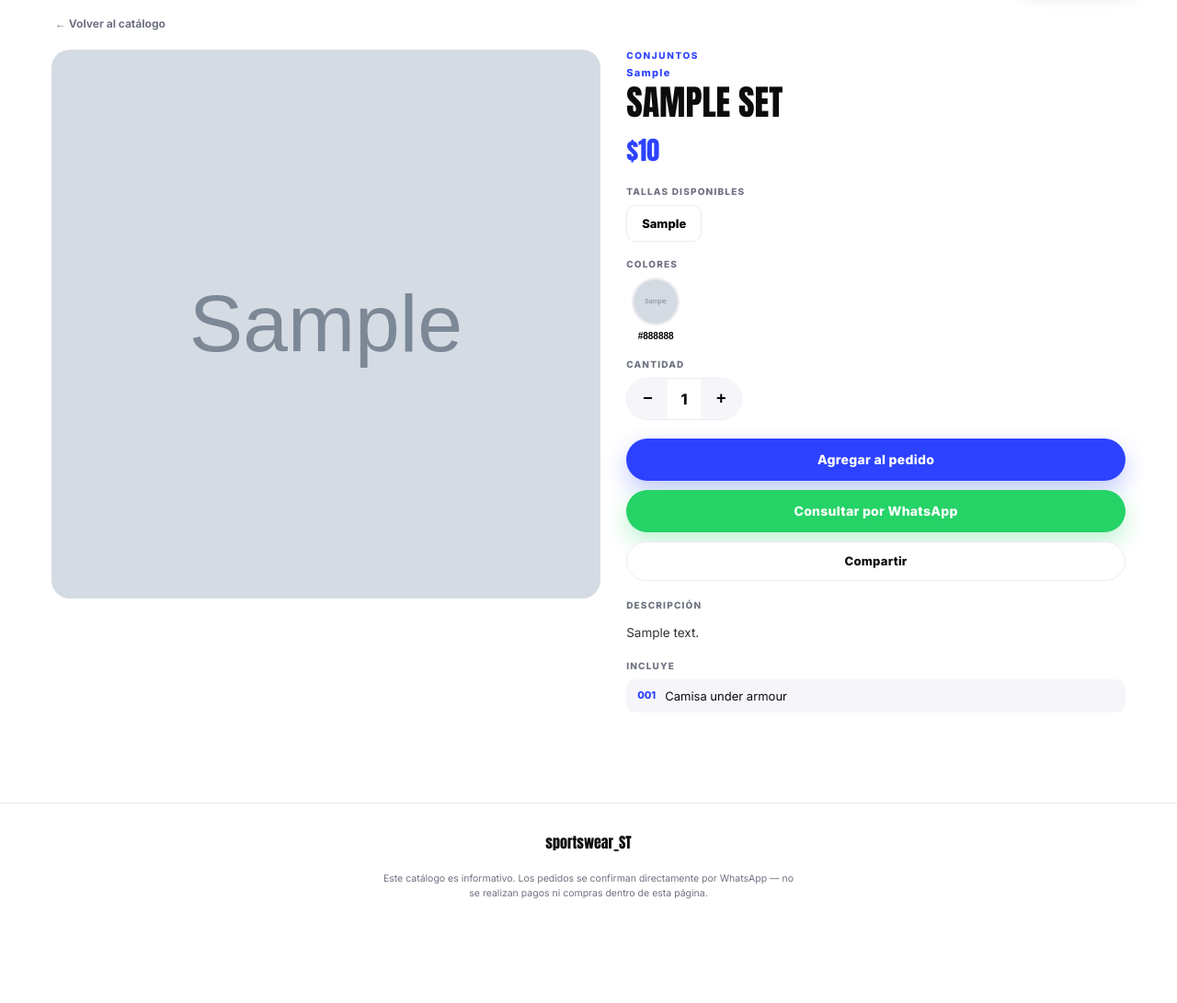
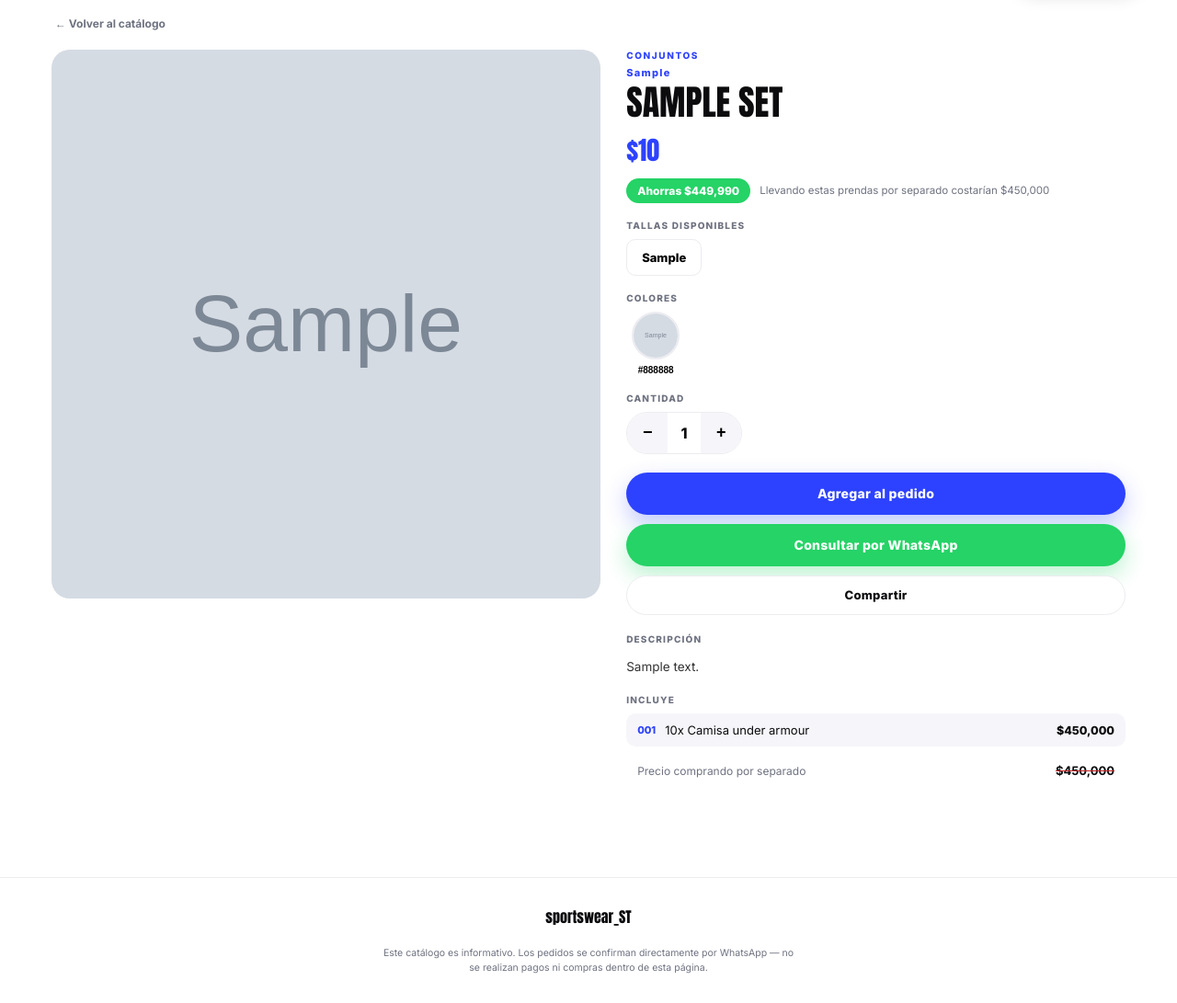
Before and after one commit to soysebasst/ropa-deportiva-app, a Flask app: a page that uses templates/catalog_product.html in a window 1280 px wide. Shown: the part 73-1164 px from the top of the page at 92% size. Before the commit the page ends 1051 px from the top, so only its background shows below. Run offline with Flask 3, Linux system fonts and the light colour scheme; data comes from the database, SQL or seed files in the repository; tables that the repository leaves empty hold one stand-in row (values such as "Sample post"); grey boxes marked "Sample" are stand-in pictures.

Commit message:
ver ahorro

```diff
--- a/app.py
+++ b/app.py
@@ -613,7 +613,7 @@ def _sets_with_cost(conn):
 
 def _set_items_detail(conn, sid):
     rows = conn.execute(
-        """SELECT si.id AS item_id, si.quantity, p.id AS product_id, p.reference, p.name, p.cost, p.image
+        """SELECT si.id AS item_id, si.quantity, p.id AS product_id, p.reference, p.name, p.cost, p.sale_price, p.image
            FROM set_items si JOIN products p ON p.id = si.product_id
            WHERE si.set_id=? ORDER BY p.reference""",
         (sid,),
@@ -1181,6 +1181,10 @@ def public_catalog_items(conn):
                 u = image_url(c["image"])
                 if u not in images:
                     images.append(u)
+        # Cuánto costarían las prendas si el cliente las comprara por separado,
+        # para mostrarle el ahorro real de llevarlas en conjunto.
+        individual_price = sum((it["sale_price"] or 0) * (it["quantity"] or 1) for it in set_items)
+        savings = individual_price - (s["sale_price"] or 0)
         items.append({
             "type": "conjunto",
             "ref": s["reference"],
@@ -1188,12 +1192,14 @@ def public_catalog_items(conn):
             "category": "Conjuntos",
             "description": s["description"] or "",
             "price": s["sale_price"],
+            "individual_price": individual_price,
+            "savings": savings,
             "image": image_url(s["image"]),
             "images": images,
             "colors": [{"name": c["color"], "image": image_url(c["image"])} for c in colors],
             "sizes": [t.strip() for t in (s["sizes"] or "").split(",") if t.strip()],
             "updated": s["updated_at"] or "",
-            "includes": [{"ref": it["reference"], "name": it["name"]} for it in set_items],
+            "includes": [{"ref": it["reference"], "name": it["name"], "sale_price": it["sale_price"], "quantity": it["quantity"]} for it in set_items],
             "url": url_for("catalog_product", reference=s["reference"]),
         })
     return items
--- a/static/catalog.css
+++ b/static/catalog.css
@@ -92,6 +92,7 @@
 .pub-card-ref{font:800 10px 'Inter',sans-serif; letter-spacing:.1em; color:var(--blue); text-decoration:none}
 .pub-card-name{font:700 14px/1.25 'Inter',sans-serif; color:var(--ink); text-decoration:none; min-height:2.4em}
 .pub-card-price{font-family:'Anton',Impact,sans-serif; font-size:19px; font-weight:400; margin-top:2px}
+.pub-savings-chip{display:inline-block; background:var(--wa); color:#fff; font:800 10px 'Inter',sans-serif; padding:3px 9px; border-radius:99px; margin-top:5px}
 .pub-sizes{font-size:10px; font-weight:700; color:var(--muted); letter-spacing:.04em}
 .pub-colors{display:flex; gap:5px; margin-top:2px}
 .pub-dot{width:14px; height:14px; border-radius:50%; border:1.5px solid var(--line); display:inline-block}
@@ -131,9 +132,15 @@
 .qty-stepper span{min-width:36px; text-align:center; font-weight:800}
 .pdp-actions{display:flex; flex-direction:column; gap:10px; margin:20px 0}
 .pdp-description{font-size:13.5px; line-height:1.7; color:#333; white-space:pre-line}
+.pdp-savings{display:flex; align-items:center; gap:10px; flex-wrap:wrap; margin:-8px 0 18px}
+.pdp-savings-badge{background:var(--wa); color:#fff; font:800 12px 'Inter',sans-serif; padding:6px 12px; border-radius:99px; white-space:nowrap}
+.pdp-savings-note{font-size:11.5px; color:var(--muted)}
 .pdp-includes{display:grid; gap:8px}
-.pdp-include-row{display:flex; gap:10px; background:var(--soft); border-radius:10px; padding:10px 12px; font-size:13px}
+.pdp-include-row{display:flex; align-items:center; gap:10px; background:var(--soft); border-radius:10px; padding:10px 12px; font-size:13px}
 .pdp-include-row .ref{font-weight:800; color:var(--blue); font-size:11px}
+.pdp-include-price{margin-left:auto; font-weight:800; color:var(--ink); white-space:nowrap; font-size:12.5px}
+.pdp-includes-total{display:flex; align-items:center; justify-content:space-between; margin-top:8px; padding:10px 12px; font-size:12px; color:var(--muted)}
+.pdp-includes-total strong{color:var(--ink); text-decoration:line-through; text-decoration-color:var(--danger, #c62828); font-size:13px}
 
 /* ---------------- pantalla "Mi pedido" ---------------- */
 .pedido-page{max-width:640px; margin:0 auto}
--- a/templates/catalog_list.html
+++ b/templates/catalog_list.html
@@ -34,6 +34,9 @@
       <a href="{{ it.url }}" class="pub-card-ref">{{ it.ref }}</a>
       <a href="{{ it.url }}" class="pub-card-name">{{ it.name }}</a>
       <div class="pub-card-price">{{ it.price|money }}</div>
+      {% if it.type == 'conjunto' and it.savings and it.savings > 0 %}
+      <div class="pub-savings-chip">Ahorras {{ it.savings|money }}</div>
+      {% endif %}
       {% if it.sizes %}<div class="pub-sizes">{{ it.sizes|join(' · ') }}</div>{% endif %}
       {% if it.colors %}
       <div class="pub-colors">
--- a/templates/catalog_product.html
+++ b/templates/catalog_product.html
@@ -39,6 +39,13 @@
     <div class="pdp-ref">{{ item.ref }}</div>
     <h1 class="pdp-title">{{ item.name }}</h1>
     <div class="pdp-price">{{ item.price|money }}</div>
+
+    {% if item.type == 'conjunto' and item.savings and item.savings > 0 %}
+    <div class="pdp-savings">
+      <span class="pdp-savings-badge">Ahorras {{ item.savings|money }}</span>
+      <span class="pdp-savings-note">Llevando estas prendas por separado costarían {{ item.individual_price|money }}</span>
+    </div>
+    {% endif %}
 
     <div id="elegir">
     {% if item.sizes %}
@@ -98,9 +105,18 @@
       <span class="pdp-label">Incluye</span>
       <div class="pdp-includes">
         {% for inc in item.includes %}
-        <div class="pdp-include-row"><span class="ref">{{ inc.ref }}</span><span>{{ inc.name }}</span></div>
+        <div class="pdp-include-row">
+          <span class="ref">{{ inc.ref }}</span>
+          <span>{{ (inc.quantity ~ 'x ') if inc.quantity and inc.quantity > 1 else '' }}{{ inc.name }}</span>
+          {% if inc.sale_price %}<span class="pdp-include-price">{{ (inc.sale_price * (inc.quantity or 1))|money }}</span>{% endif %}
+        </div>
         {% endfor %}
       </div>
+      {% if item.savings and item.savings > 0 %}
+      <div class="pdp-includes-total">
+        <span>Precio comprando por separado</span><strong>{{ item.individual_price|money }}</strong>
+      </div>
+      {% endif %}
     </div>
     {% endif %}
   </div>
```
